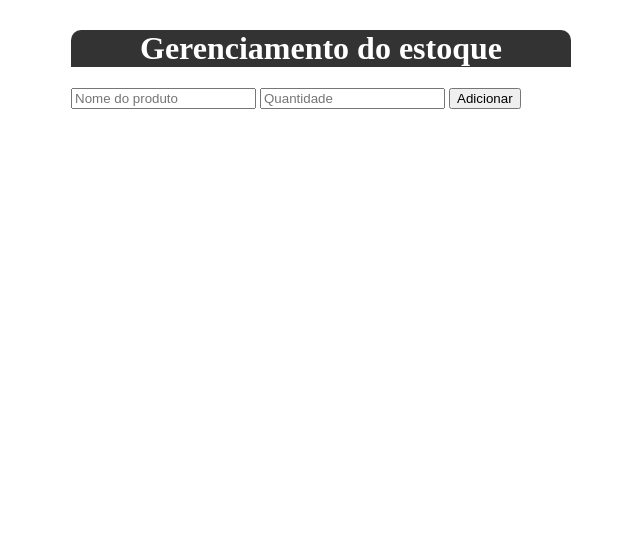
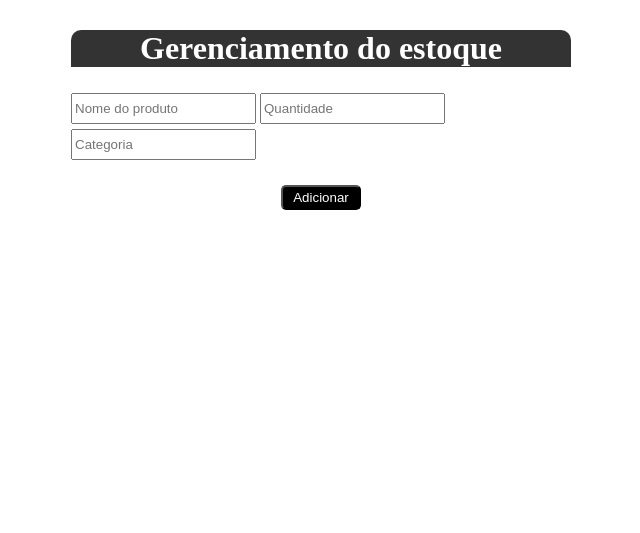
Before and after one commit to matheuscorreaprestes/Estoque, a plain HTML site: page pages/add.html in a window 1280 px wide. Shown: the whole page, without its empty margins (319-959 px from the left). Drawn offline with Linux system fonts and the light colour scheme.

Commit message:
css no funçoes

```diff
--- a/estilos/funcoes.css
+++ b/estilos/funcoes.css
@@ -1,8 +1,9 @@
 body{
     margin:auto;
     margin-top: 30px;
-    height: 500px;
+    height: 700px;
     width: 500px;
+    align-items:last baseline;
 }
 
 header{
@@ -14,3 +15,19 @@ header{
     background-color: #333;
     color: white;
 }
+
+button{
+    margin-top: 25px;
+    height: 25px;
+    width: 80px;
+    background-color: black;
+    color: white;
+    border-radius: 5px;
+    margin-left: 42%;
+}
+
+.entrada{
+    align-items: center;
+    margin-top: 5px;
+    height: 25px;
+}
--- a/pages/add.html
+++ b/pages/add.html
@@ -11,8 +11,13 @@
     <header>
         <h1>Gerenciamento do estoque</h1>
     </header>
-    <input type="text" placeholder="Nome do produto" name="produto" >
-    <input type="number" placeholder="Quantidade" name="quantidade">
+
+
+    <input class="entrada" type="text" placeholder="Nome do produto" name="produto" >
+    <input class="entrada"  type="number" placeholder="Quantidade" name="quantidade">
+    <input class="entrada" type="text" placeholder="Categoria" name="categoria">
+
+    </br>
     <button >Adicionar</button>
 
 </body>
```
